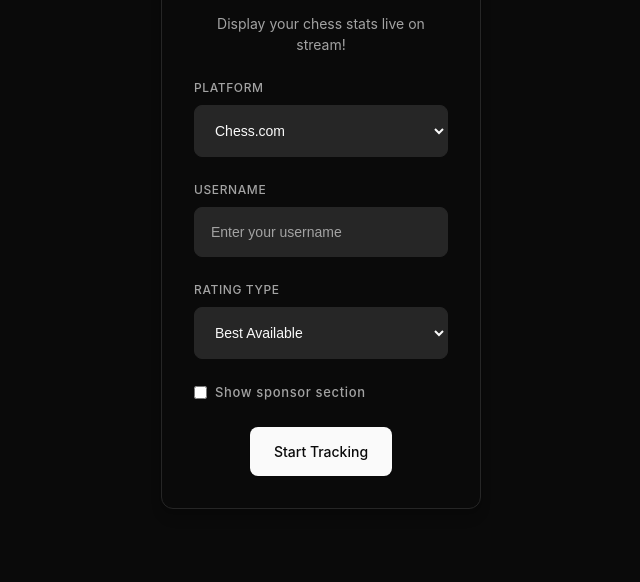
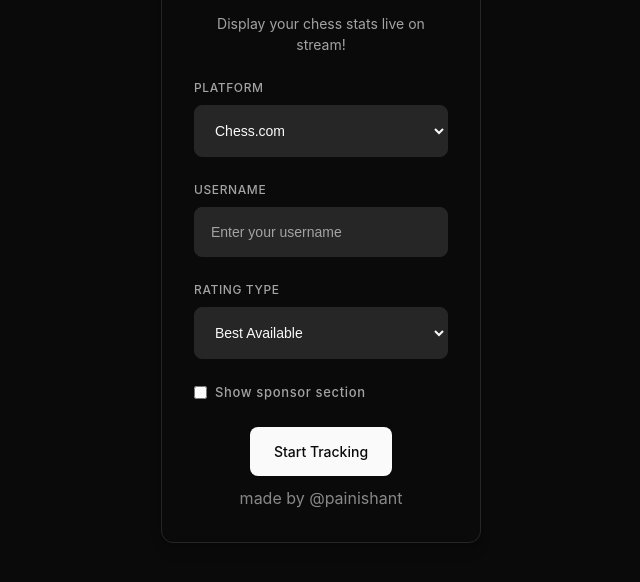
Before and after one commit to nishantrpai/chess-streaming-widget, a website built with Vite: page index.html in a window 1280 px wide. Shown: the part 106-688 px from the top of the page, without its empty margins (319-959 px from the left). Built offline with nearby package versions, Linux system fonts and the light colour scheme; what chess-web-api would draw is missing.

Commit message:
update the home page

```diff
--- a/index.html
+++ b/index.html
@@ -73,6 +73,14 @@
         </div>
 
         <button id="start-tracking" class="primary-btn">Start Tracking</button>
+        <!-- twitter handle @painishant -->
+        <div class="twitter-handle"
+          style="margin-top: 16px; color: #888; font-size: 16px; margin-top: 10px; width: 100%; text-align: center;">
+          <a href="https://twitter.com/painishant" target="_blank" rel="noopener noreferrer"
+            style="color: inherit; text-decoration: none;">
+            made by @painishant
+          </a>
+        </div>
       </div>
     </div>
 
@@ -268,14 +276,14 @@
               </div>
             </div>
           </div>
+        </div>
         <!-- twitter handle @painishant -->
         <div class="twitter-handle"
           style="margin-top: 16px; color: #888; font-size: 12px; margin-top: 10px; width: 100%; text-align: center;">
           <a href="https://twitter.com/painishant" target="_blank" rel="noopener noreferrer"
             style="color: inherit; text-decoration: none;">
-              @painishant
+            made by @painishant
           </a>
-          </div>
         </div>
       </div>
     </div>
```
Lines whose indentation alone changed are shown as unchanged.
